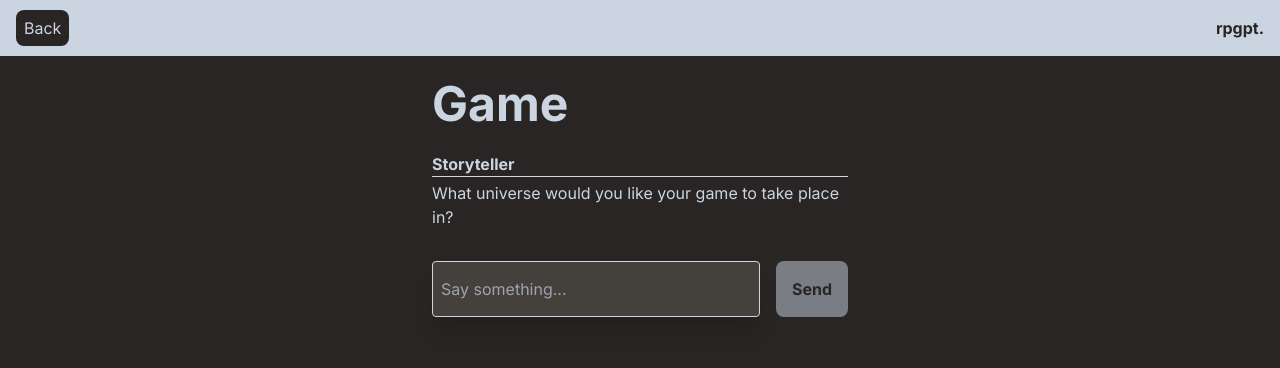
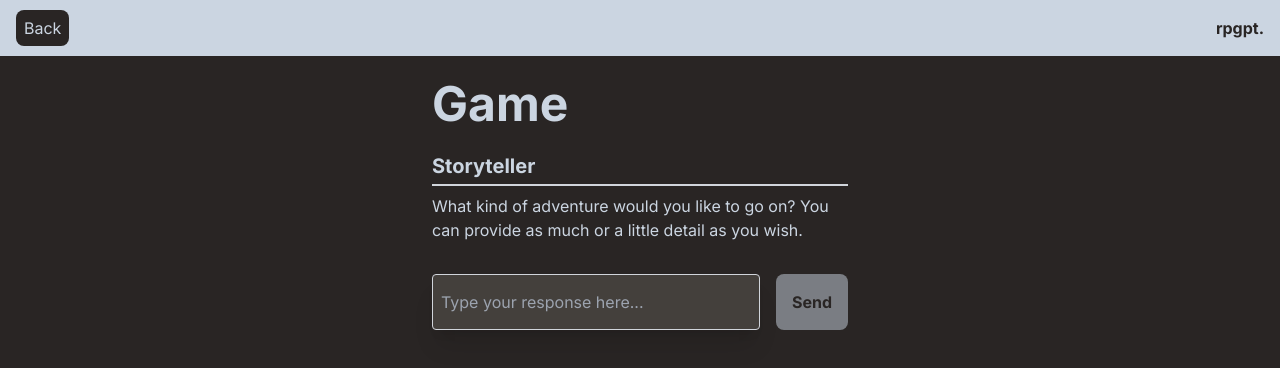
Before and after one commit to reverbePrintemps/rpgpt, a Next.js app: page /game in a window 1280 px wide. Shown: the top 368 px of the page. Built offline with nearby package versions, Linux system fonts and the light colour scheme.

Commit message:
Force complete JSON + Round component + Error + few smaller style, copy and code changes

```diff
--- /dev/null
+++ b/app/_utils/general.tsx
@@ -0,0 +1,71 @@
+import { RefObject } from "react";
+
+/**
+ * @param  {string} token
+ * @returns string
+ * @description This function takes a string representation of a JSON object and completes any open strings, arrays, and objects while attempting to prevent common parsing errors.
+ */
+export const completeJSON = (token: string): string => {
+  let openQuotes = 0;
+  let openBrackets = 0;
+  let openBraces = 0;
+  let completedToken = token;
+
+  for (let i = 0; i < token.length; i++) {
+    const char = token[i];
+
+    if (char === '"') {
+      // Skip if the quote is escaped with a backslash
+      if (i > 0 && token[i - 1] === "\\") {
+        continue;
+      }
+
+      openQuotes++;
+    } else if (char === "[") {
+      openBrackets++;
+    } else if (char === "]") {
+      if (openQuotes % 2 === 0) {
+        if (openBrackets === 0) {
+          // If ']' is unexpected, add it to the completed token
+          completedToken += "]";
+        } else {
+          openBrackets--;
+        }
+      }
+    } else if (char === "{") {
+      openBraces++;
+    } else if (char === "}") {
+      if (openQuotes % 2 === 0) {
+        if (openBraces === 0) {
+          // If '}' is unexpected, add it to the completed token
+          completedToken += "}";
+        } else {
+          openBraces--;
+        }
+      }
+    }
+  }
+
+  // Complete any open quotes
+  if (openQuotes % 2 !== 0) {
+    completedToken += '"'.repeat(openQuotes % 2);
+  }
+
+  // Complete any open brackets
+  if (openBrackets > 0) {
+    completedToken += "]".repeat(openBrackets);
+  }
+
+  // Complete any open braces
+  if (openBraces > 0) {
+    completedToken += "}".repeat(openBraces);
+  }
+
+  return completedToken;
+};
+
+export const scrollToBottom = (
+  ref: RefObject<HTMLDivElement>,
+  behavior: ScrollOptions["behavior"],
+  block: ScrollIntoViewOptions["block"]
+) => ref.current?.scrollIntoView({ behavior, block });
--- /dev/null
+++ b/app/components/Round.tsx
@@ -0,0 +1,73 @@
+import { ReactNode, CSSProperties, useState } from "react";
+import { completeJSON } from "../_utils/general";
+
+export type Round = {
+  prompt: string;
+  options?: {
+    id: number;
+    text: string;
+  }[];
+  items?: [
+    {
+      id: number;
+      name: string;
+      owner?: string;
+      current_holder: string;
+      location?: string;
+    }
+  ];
+  game_over?: "win" | "lose";
+};
+
+interface RoundProps {
+  children?: ReactNode;
+  className?: string;
+  style?: CSSProperties;
+  round: Round;
+  onSubmit?: (e: React.FormEvent<HTMLFormElement>) => void;
+  onChoiceSelected?: (input: string) => void;
+}
+
+export const Round = ({
+  children,
+  className,
+  style,
+  round,
+  onSubmit,
+  onChoiceSelected: onClick,
+}: RoundProps) => {
+  return (
+    <div
+      key={round.prompt}
+      className={`${className} mt-6 whitespace-pre-wrap`}
+      style={style}
+    >
+      <p className="text-xl font-bold border-b-2 pb-1 border-gray-300">
+        Storyteller
+      </p>
+      <div className="mt-2">
+        {round.prompt}
+        {round.options && (
+          <form
+            onSubmit={(e) => {
+              onSubmit?.(e);
+            }}
+          >
+            {round.options.map((o) => (
+              <button
+                key={o.id}
+                type="submit"
+                className="bg-slate-300 text-stone-800 p-2 rounded-lg m-2 ml-auto text-left"
+                onClick={() => {
+                  onClick?.(o.text);
+                }}
+              >
+                {o.text}
+              </button>
+            ))}
+          </form>
+        )}
+      </div>
+    </div>
+  );
+};
--- /dev/null
+++ b/app/game/error.tsx
@@ -0,0 +1,22 @@
+"use client"; // Error components must be Client Components
+
+import { useEffect } from "react";
+
+export default function Error({
+  error,
+  reset,
+}: {
+  error: Error;
+  reset: () => void;
+}) {
+  useEffect(() => {
+    console.error(error);
+  }, [error]);
+
+  return (
+    <div>
+      <h2>Something went wrong!</h2>
+      <button onClick={() => reset()}>Try again</button>
+    </div>
+  );
+}
--- a/app/game/page.tsx
+++ b/app/game/page.tsx
@@ -1,102 +1,127 @@
 "use client";
-
-import { RefObject, useEffect, useRef, useState } from "react";
+import { useEffect, useRef, useState } from "react";
+import { completeJSON, scrollToBottom } from "../_utils/general";
+import { Round } from "../components/Round";
 import { useChat } from "ai/react";
 import { Message } from "ai";
 
-export type Round = {
-  id: string;
-  prompt: string;
-  options:
-    | {
-        a: { text: string };
-        b: { text: string };
-      }
-    | undefined;
-  game_over: "win" | "lose" | undefined;
-};
+// TODO
+// - [ ] Cleanup and commit
+// - [ ] Throw JSON parsing errors to be able to improve completeJSON function
+// - [ ] Show prompt options (ie buttons) as they are received
+// - [ ] Append latest round to the rest of the rounds
+// - [ ] Round probably doesn't need both an onClick and an onSubmit. Unify.
+//1 - [ ] Use or delete useLatestRound hook
+// - [ ] Rotating placeholder text (cf. Spork)
+// - [ ] Autogrowing textarea (cf. Spork)
+//2 - [ ] Rely on something else than messages to scroll to bottom to prevent slight jitter when messages are received but not yet able to be parsed and rendered
 
 const roundExample: Round = {
-  id: "string",
   prompt: "string",
-  options:
+  options: [{ id: 0, text: "string" }] || undefined,
+  // A list of items that the player will get access to as the game progresses
+  items:
+    [
       {
-      a: { text: "string" },
-      b: { text: "string" },
-    } || undefined,
+        id: 0,
+        name: "string",
+        owner: "string" || undefined,
+        current_holder: "player" || "npc" || "location" || undefined,
+        location: "string" || undefined,
+      },
+    ] || undefined,
+  // Property should only be defined when the game ends
   game_over: "win" || "lose" || undefined,
 };
-
-// TODO, add to system message once found a JSON parser that works for streams
-// , strictly formatted in valid JSON, like so: ${JSON.stringify(
-//   roundExample
-// )}, and nothing more.
 
 const initMessages = [
   {
     id: "0",
     role: "system",
-    content:
-      "You are a text-based adventure game master. The game will take place in a specific universe that will soon be provided by the player and will last a maximum of three rounds. Each round, you will present the player with one prompt and two actions to choose from. Once the player has provided you with an action, you will provide a new prompt based on their choice. The game ends either with the player's death or with a successful completion of the game's objective.",
+    content: `You are a text-based adventure game master. All of your responses should be strictly formatted like so: ${JSON.stringify(
+      roundExample
+    )}.`,
   },
   {
     id: "1",
     role: "assistant",
-    content: "What universe would you like your game to take place in?",
+    // !Important: The prompt must be a stringified JSON object
+    // TODO Add type safety to this somehow
+    content: `{ "id": "0", "prompt": "What kind of adventure would you like to go on? You can provide as much or a little detail as you wish." }`,
   },
 ] as Message[];
-
-function scrollToBottom(ref: RefObject<HTMLDivElement>) {
-  if (ref.current) {
-    ref.current.scrollIntoView({ behavior: "smooth", block: "end" });
-  }
-}
 
 export default function Page() {
   const ref = useRef<HTMLDivElement>(null);
   const [isLoading, setIsLoading] = useState(false);
+  const [rounds, setRounds] = useState<Round[]>([]);
+  const [latestRound, setLatestRound] = useState<Round | null>(null);
+  //TD1 const { latestRound, setMessage: getLatestRound } = useLatestRound();
+
   const {
     isLoading: isWriting,
     handleInputChange,
     handleSubmit,
     setMessages,
     messages,
+    setInput,
     input,
-  } = useChat({ onResponse: () => setIsLoading(false) });
+  } = useChat({
+    onResponse: () => setIsLoading(false),
+    onFinish: (message) => {
+      setRounds((rounds) => [...rounds, JSON.parse(message.content)]);
+      setLatestRound(null);
+    },
+  });
 
   useEffect(() => {
     setMessages(initMessages);
   }, []);
 
   useEffect(() => {
-    scrollToBottom(ref);
-  }, [messages, isWriting, input]);
+    const lastMessage = messages[messages.length - 1];
+    if (!messages.length) return;
+    const completedJSON = completeJSON(lastMessage.content);
+    try {
+      const parsedRound = JSON.parse(completedJSON);
+      if (parsedRound) {
+        setLatestRound(parsedRound);
+      }
+    } catch (error) {
+      // Do nothing because a lot of errors are expected to happen
+    }
+  }, [messages]);
+
+  useEffect(() => {
+    // TD2
+    scrollToBottom(ref, "smooth", "end");
+  }, [messages]);
 
   return (
-    <div ref={ref} className="scroll-m-20">
+    <div ref={ref} className="scroll-m-52">
       <h1 className="text-5xl font-bold">Game</h1>
-      {messages.length > 0
-        ? messages.map((m) => {
-            const isSystemMessage = m.role === "system";
-            return (
-              !isSystemMessage && (
-                <div key={m.id} className="mt-6 whitespace-pre-wrap">
-                  <p className="font-bold border-b border-gray-300">
-                    {m.role === "user" ? "You" : "Storyteller"}
-                  </p>
-                  <p className="mt-1">{m.content}</p>
-                </div>
-              )
-            );
-          })
-        : null}
-      {isLoading && (
-        <div className="mt-6 whitespace-pre-wrap">
-          <p className="font-bold border-b border-gray-300">Game Master</p>
-          <p className="mt-1">Loading...</p>
-        </div>
-      )}
-      {messages.length > 0 && (
+      {rounds.map((round) => (
+        <Round
+          key={round.prompt}
+          round={round}
+          onChoiceSelected={setInput}
+          onSubmit={(e) => {
+            setIsLoading(true);
+            handleSubmit(e);
+          }}
+        />
+      ))}
+      {latestRound && (
+        <>
+          <Round
+            round={latestRound}
+            onChoiceSelected={setInput}
+            onSubmit={(e) => {
+              setIsLoading(true);
+              handleSubmit(e);
+            }}
+          />
+          {!latestRound.options && (
             <form
               className="flex flex-col"
               onSubmit={(e) => {
@@ -109,7 +134,7 @@ export default function Page() {
                   <input
                     className=" w-full max-w-md p-2 mt-8 border border-gray-300 rounded shadow-xl bg-stone-700"
                     value={input}
-                placeholder="Say something..."
+                    placeholder="Type your response here..."
                     onChange={handleInputChange}
                   />
                   <button
@@ -123,6 +148,19 @@ export default function Page() {
               )}
             </form>
           )}
+        </>
+      )}
+      {/*
+      // TODO Throw isLoading into Round component
+       */}
+      {isLoading && (
+        <div className="mt-6 whitespace-pre-wrap">
+          <p className="text-xl font-bold border-b-2 pb-1 border-gray-300">
+            Storyteller
+          </p>
+          <p className="mt-1">Loading...</p>
+        </div>
+      )}
     </div>
   );
 }
--- /dev/null
+++ b/app/hooks/latest-round.ts
@@ -0,0 +1,24 @@
+import { useEffect, useState } from "react";
+import { Round } from "../components/Round";
+import { completeJSON } from "../_utils/general";
+import { Message } from "ai";
+
+export const useLatestRound = () => {
+  const [message, setMessage] = useState<Message>();
+  const [round, setRound] = useState<Round>();
+
+  useEffect(() => {
+    if (!message) return;
+    if (message.role === ("system" || "user")) return;
+    const completedJSON = completeJSON(message.content);
+    // console.log("completedJSON", completedJSON);
+    try {
+      const parsedRound: Round = JSON.parse(completedJSON);
+      if (parsedRound) setRound(parsedRound);
+    } catch (e) {
+      // console.log("e", e);
+    }
+  }, [message]);
+
+  return { setMessage, latestRound: round };
+};
--- a/app/layout.tsx
+++ b/app/layout.tsx
@@ -15,7 +15,7 @@ export default function RootLayout({ children }: { children: ReactNode }) {
     <html lang="en" className="bg-stone-800 text-slate-300">
       <body className={inter.className}>
         <Header />
-        <div className="flex flex-col w-full max-w-md pt-20 pb-20 mx-auto stretch px-4">
+        <div className="flex flex-col w-full max-w-md pt-20 pb-40 mx-auto stretch px-4">
           {children}
         </div>
       </body>
```
Lines whose indentation alone changed are shown as unchanged.
